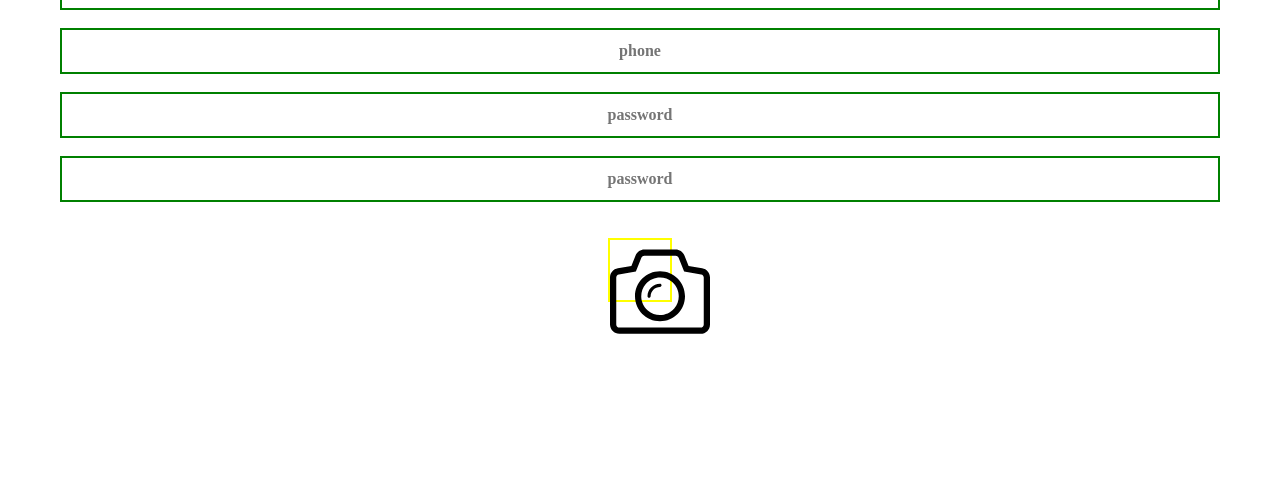
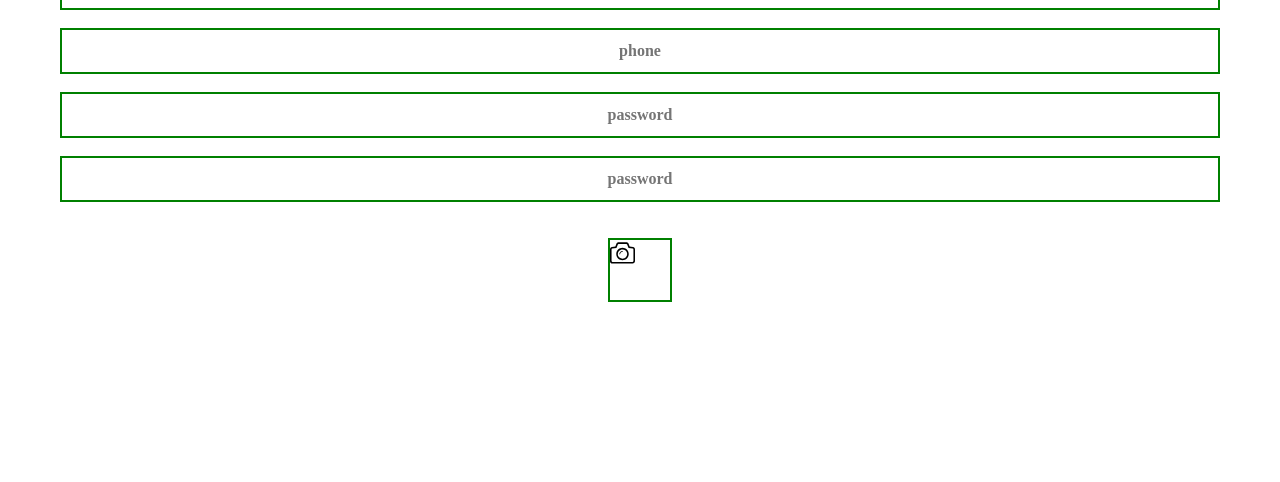
Before and after one commit to coolcatDev/monkey-me-heroku, a Flask app: page /registering in a window 1280 px wide. Shown: the part 800-1282 px from the top of the page. Run offline with Flask 2, Linux system fonts and the light colour scheme; parts of the project's set-up code (start-up, migrations or seed data) failed here and were passed over.

Commit message:
first commit

```diff
--- a/static/css/style.css
+++ b/static/css/style.css
@@ -310,8 +310,12 @@ a {
 	display: block;
 	margin: 0 auto;
 	cursor: pointer;
-	border: 2px solid yellow;
+	border: 2px solid green;
 	vertical-align: middle;
+	img {
+		width: 25px;
+		height:25px;
+	}
 }
 
 #subButton2:hover{
```
